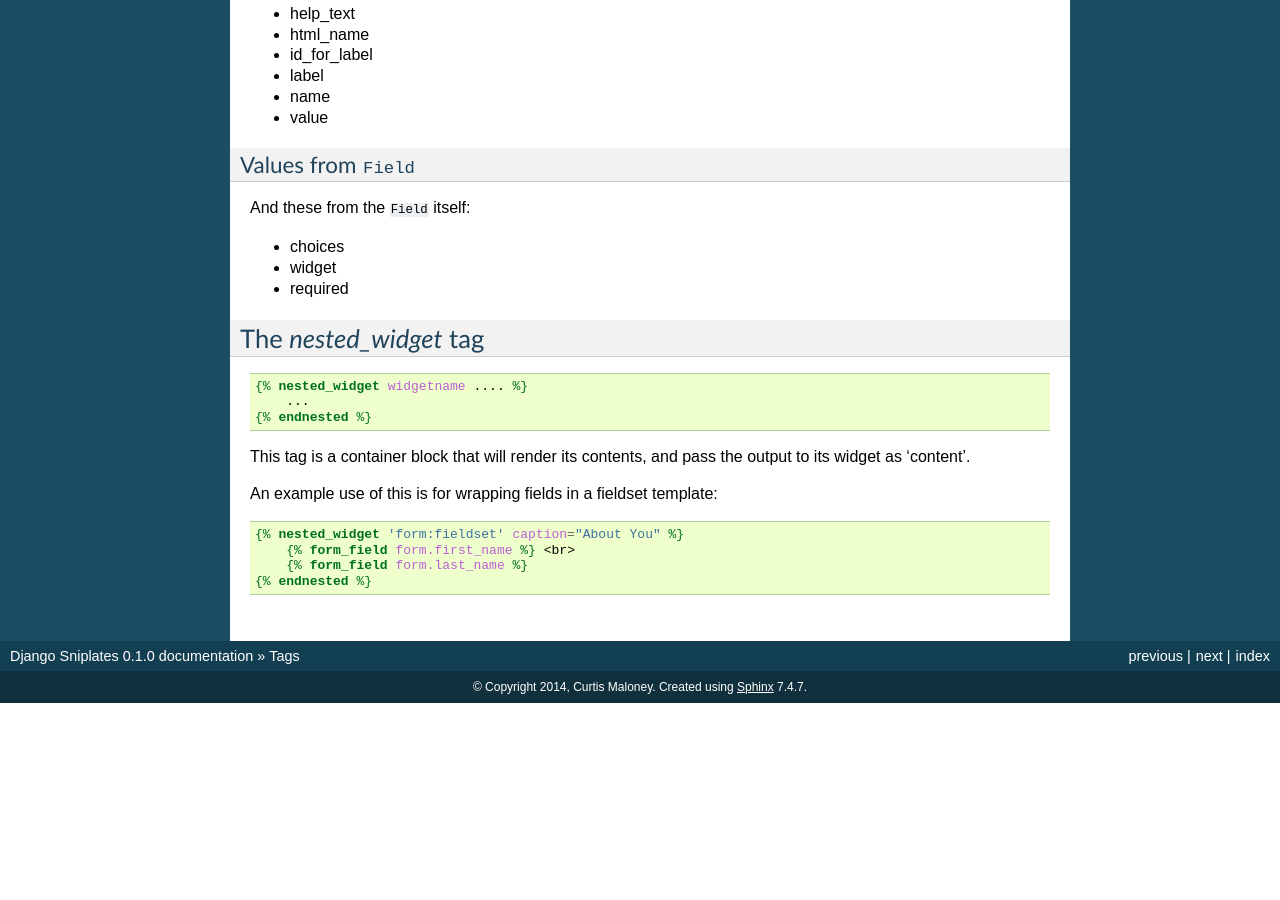
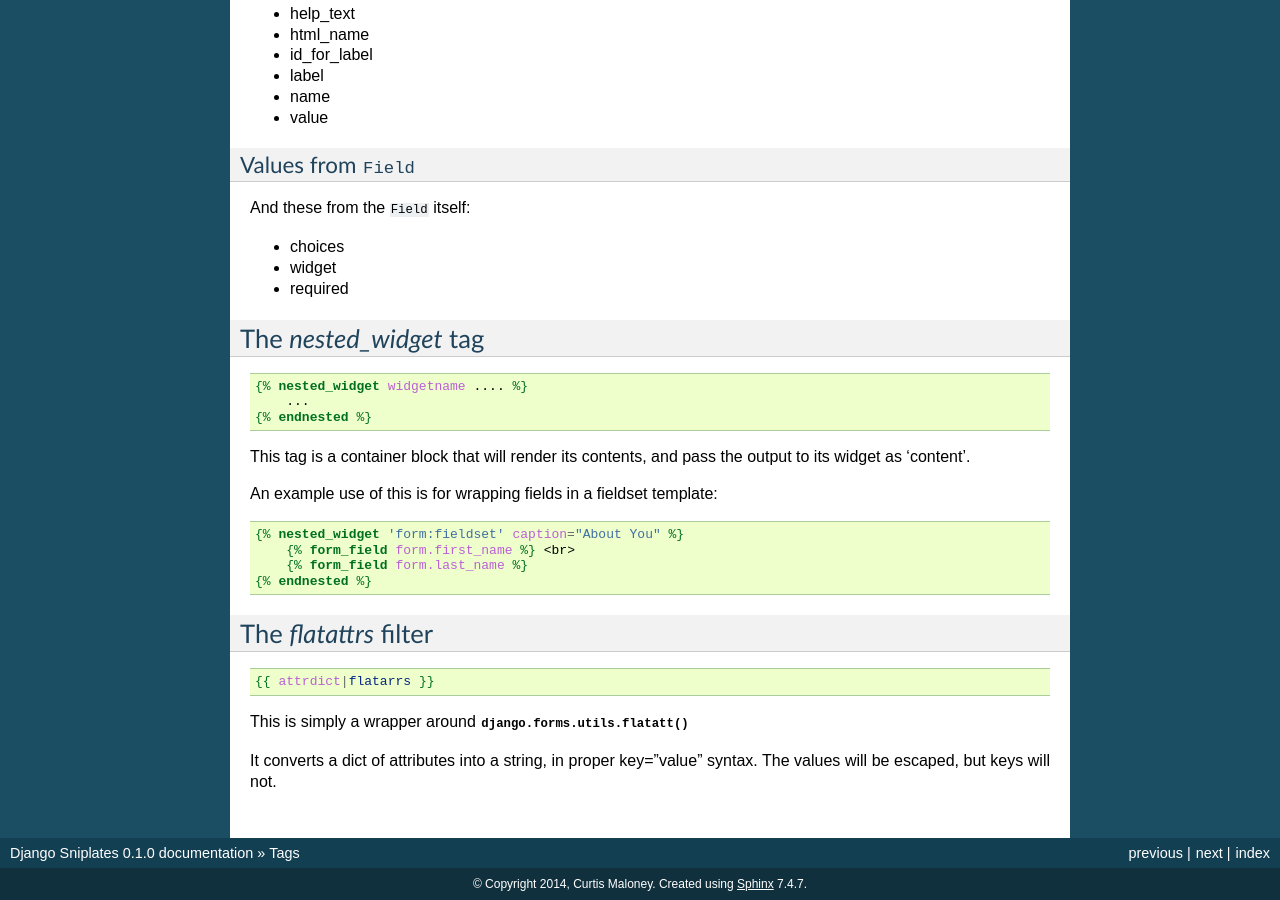
Before and after one commit to funkybob/django-sniplates, a Sphinx documentation site: the page built from docs/tags.rst, in a window 1280 px wide and 900 px high, scrolled down 1162 px. Built offline with Sphinx 7.4.7, drawn with Linux system fonts in a browser that asks for light colours; before the commit the page ends 1865 px from its top, so only the background shows below that.

Commit message:
Add flatattr filter

```diff
--- a/docs/tags.rst
+++ b/docs/tags.rst
@@ -111,3 +111,16 @@ An example use of this is for wrapping fields in a fieldset template:
         {% form_field form.first_name %} <br>
         {% form_field form.last_name %}
     {% endnested %}
+
+
+The `flatattrs` filter
+=======================
+
+.. code-block:: django
+
+   {{ attrdict|flatarrs }}
+
+This is simply a wrapper around :func:`django.forms.utils.flatatt`
+
+It converts a dict of attributes into a string, in proper key="value" syntax.
+The values will be escaped, but keys will not.
```
Also changed, not shown: 1 other file.
